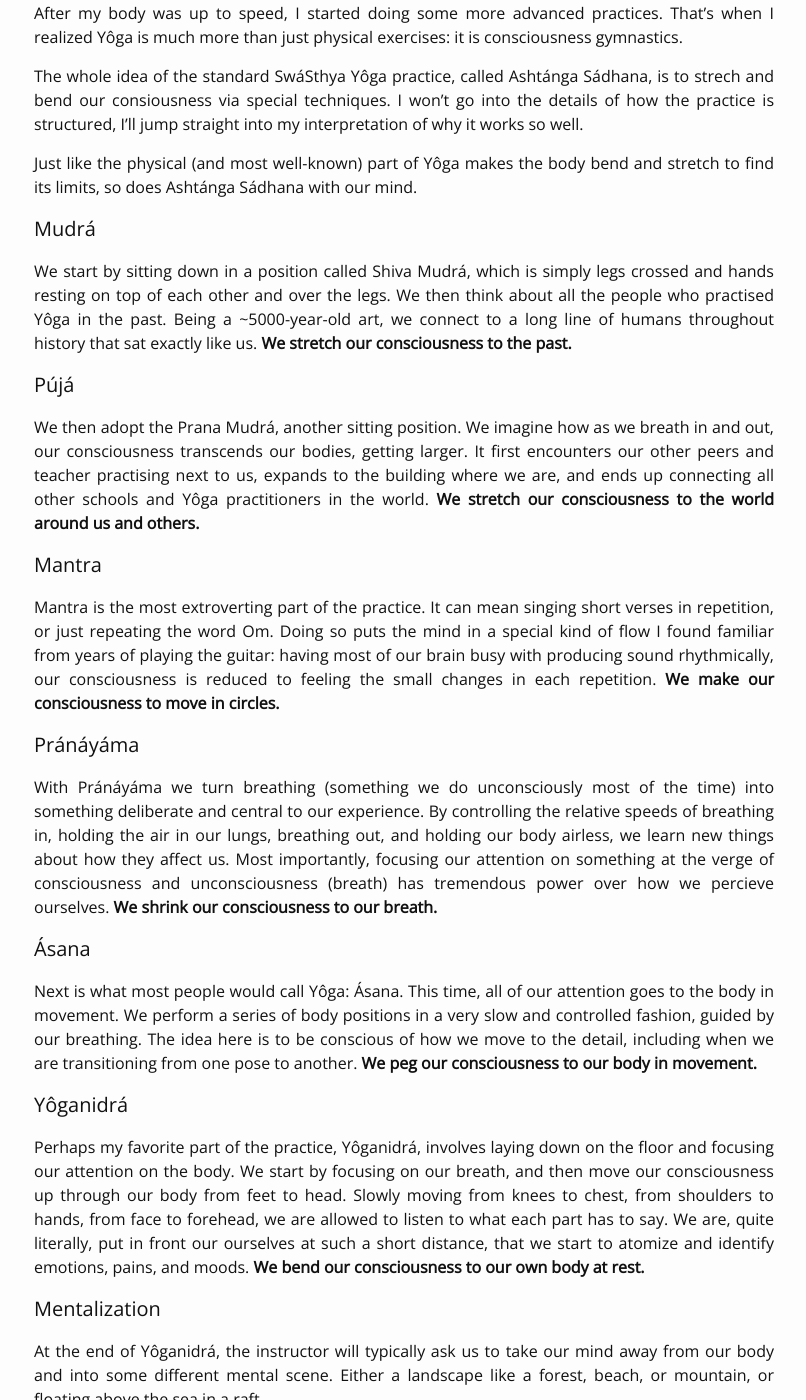
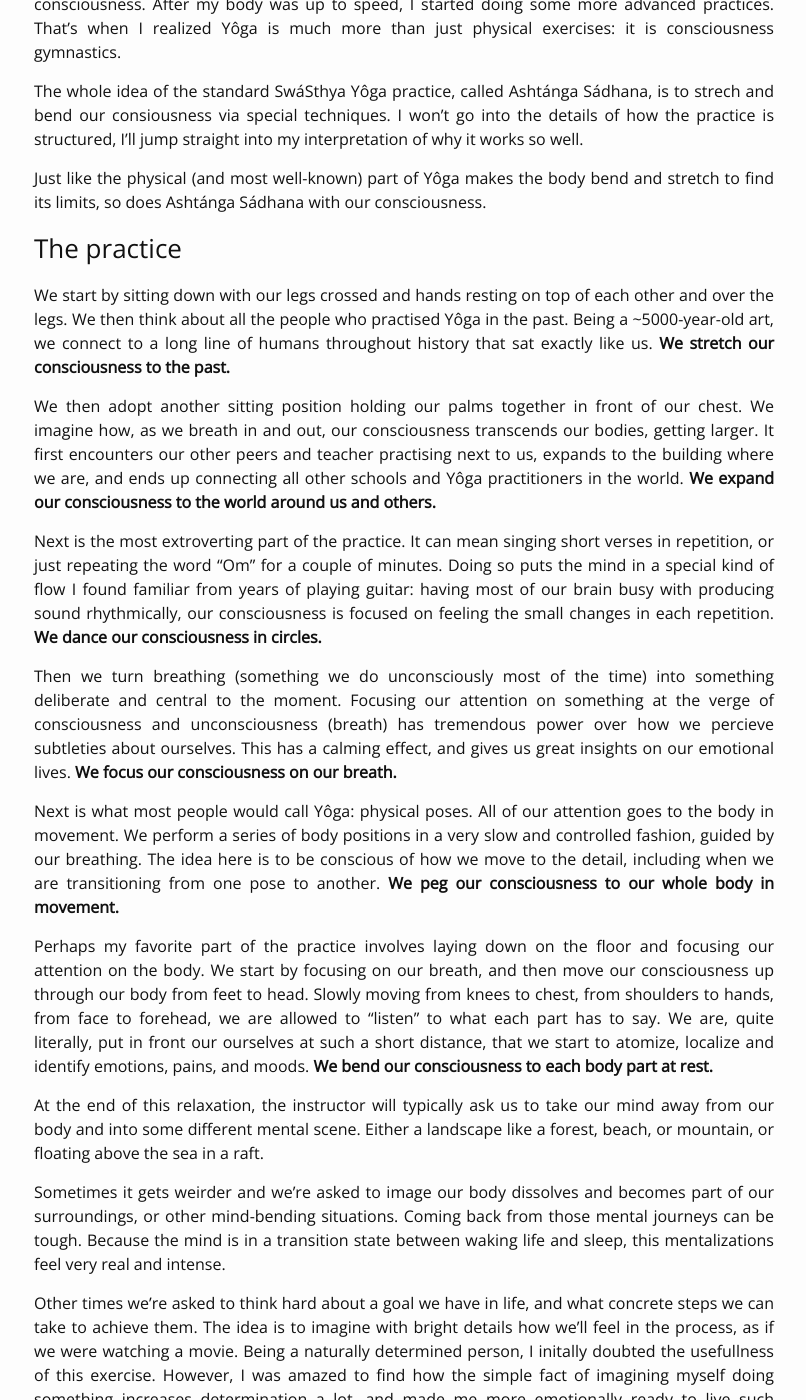
Before and after one commit to tobyornottobe/maraoz.github.io, a Jekyll site: the page built from _posts/2017-07-01-swasthya.md, in a window 1280 px wide and 1400 px high, scrolled down 895 px. Shown: the whole window, without its empty margins (236-1042 px from the left). Built offline with Jekyll 4.4.1, drawn with Linux system fonts in a browser that asks for light colours; some of the changed text lies outside the part shown.

Commit message:
finish swasthya post

```diff
--- a/_posts/2017-07-01-swasthya.md
+++ b/_posts/2017-07-01-swasthya.md
@@ -1,9 +1,9 @@
 ---
 layout: post
-title:  "[DRAFT] SwáSthya Yôga: Fitness for the Mind"
+title:  "SwáSthya Yôga: Fitness for the Mind"
 ---
 
-<img class="swasthya" src="/img/swasthya/1.jpg">
+<img class="swasthya" src="/img/swasthya/2.jpg">
 
 Almost exactly 1 year ago, I started practising Yôga. After years of talking with a very close friend mine about it, I decided it was a good time for me to start walking that path.
 
@@ -13,41 +13,35 @@
 
 ### Consciousness Gymnastics
 
-SwáSthya Yôga is as much about physical awareness as it is about the mental plane. The first few months, I was captivated by how much healthier I felt and how I had gained body-consciousness. After my body was up to speed, I started doing some more advanced practices. That's when I realized Yôga is much more than just physical exercises: it is consciousness gymnastics.
+SwáSthya Yôga is as much about physical awareness as it is about understanding our internal self. The first few months, I was captivated by how much healthier I felt and how I had gained body-consciousness. After my body was up to speed, I started doing some more advanced practices. That's when I realized Yôga is much more than just physical exercises: it is consciousness gymnastics.
 
 The whole idea of the standard SwáSthya Yôga practice, called Ashtánga Sádhana, is to strech and bend our consiousness via special techniques. I won't go into the details of how the practice is structured, I'll jump straight into my interpretation of why it works so well.
 
-Just like the physical (and most well-known) part of Yôga makes the body bend and stretch to find its limits, so does Ashtánga Sádhana with our mind.
+Just like the physical (and most well-known) part of Yôga makes the body bend and stretch to find its limits, so does Ashtánga Sádhana with our consciousness.
 
-#### Mudrá
+### The practice
 
-We start by sitting down in a position called Shiva Mudrá, which is simply legs crossed and hands resting on top of each other and over the legs. We then think about all the people who practised Yôga in the past. Being a ~5000-year-old art, we connect to a long line of humans throughout history that sat exactly like us. <strong>We stretch our consciousness to the past.</strong>
 
-#### Pújá
-We then adopt the Prana Mudrá, another sitting position. We imagine how as we breath in and out, our consciousness transcends our bodies, getting larger. It first encounters our other peers and teacher practising next to us, expands to the building where we are, and ends up connecting all other schools and Yôga practitioners in the world. <strong>We stretch our consciousness to the world around us and others.</strong>
+We start by sitting down with our legs crossed and hands resting on top of each other and over the legs. We then think about all the people who practised Yôga in the past. Being a ~5000-year-old art, we connect to a long line of humans throughout history that sat exactly like us. <strong>We stretch our consciousness to the past.</strong>
 
-#### Mantra
-Mantra is the most extroverting part of the practice. It can mean singing short verses in repetition, or just repeating the word Om. Doing so puts the mind in a special kind of flow I found familiar from years of playing the guitar: having most of our brain busy with producing sound rhythmically, our consciousness is reduced to feeling the small changes in each repetition. <strong>We make our consciousness to move in circles.</strong>
+We then adopt another sitting position holding our palms together in front of our chest. We imagine how, as we breath in and out, our consciousness transcends our bodies, getting larger. It first encounters our other peers and teacher practising next to us, expands to the building where we are, and ends up connecting all other schools and Yôga practitioners in the world. <strong>We expand our consciousness to the world around us and others.</strong>
 
-#### Pránáyáma
-With Pránáyáma we turn breathing (something we do unconsciously most of the time) into something deliberate and central to our experience. By controlling the relative speeds of breathing in, holding the air in our lungs, breathing out, and holding our body airless, we learn new things about how they affect us. Most importantly, focusing our attention on something at the verge of consciousness and unconsciousness (breath) has tremendous power over how we percieve ourselves. <strong>We shrink our consciousness to our breath.</strong>
+Next is the most extroverting part of the practice. It can mean singing short verses in repetition, or just repeating the word "Om" for a couple of minutes. Doing so puts the mind in a special kind of flow I found familiar from years of playing guitar: having most of our brain busy with producing sound rhythmically, our consciousness is focused on feeling the small changes in each repetition. <strong>We dance our consciousness in circles.</strong>
 
-#### Ásana
-Next is what most people would call Yôga: Ásana. This time, all of our attention goes to the body in movement. We perform a series of body positions in a very slow and controlled fashion, guided by our breathing. The idea here is to be conscious of how we move to the detail, including when we are transitioning from one pose to another. <strong>We peg our consciousness to our body in movement.</strong>
+Then we turn breathing (something we do unconsciously most of the time) into something deliberate and central to the moment. Focusing our attention on something at the verge of consciousness and unconsciousness (breath) has tremendous power over how we percieve subtleties about ourselves. This has a calming effect, and gives us great insights on our emotional lives. <strong>We focus our consciousness on our breath.</strong>
 
-#### Yôganidrá
-Perhaps my favorite part of the practice, Yôganidrá, involves laying down on the floor and focusing our attention on the body. We start by focusing on our breath, and then move our consciousness up through our body from feet to head. Slowly moving from knees to chest, from shoulders to hands, from face to forehead, we are allowed to listen to what each part has to say. We are, quite literally, put in front our ourselves at such a short distance, that we start to atomize and identify emotions, pains, and moods. <strong>We bend our consciousness to our own body at rest.</strong>
+Next is what most people would call Yôga: physical poses. All of our attention goes to the body in movement. We perform a series of body positions in a very slow and controlled fashion, guided by our breathing. The idea here is to be conscious of how we move to the detail, including when we are transitioning from one pose to another. <strong>We peg our consciousness to our whole body in movement.</strong>
 
-#### Mentalization
-At the end of Yôganidrá, the instructor will typically ask us to take our mind away from our body and into some different mental scene. Either a landscape like a forest, beach, or mountain, or floating above the sea in a raft.
+Perhaps my favorite part of the practice involves laying down on the floor and focusing our attention on the body. We start by focusing on our breath, and then move our consciousness up through our body from feet to head. Slowly moving from knees to chest, from shoulders to hands, from face to forehead, we are allowed to "listen" to what each part has to say. We are, quite literally, put in front our ourselves at such a short distance, that we start to atomize, localize and identify emotions, pains, and moods. <strong>We bend our consciousness to each body part at rest.</strong>
 
-Sometimes it gets weirder and we're asked to image our body dissolves and becomes part of our surroundings. Coming back from those mental journeys can be tough. Because the mind is in a transition state between waking life and sleep after Yôganidrá, this mentalizations feel very real and intense.
+At the end of this relaxation, the instructor will typically ask us to take our mind away from our body and into some different mental scene. Either a landscape like a forest, beach, or mountain, or floating above the sea in a raft.
+
+Sometimes it gets weirder and we're asked to image our body dissolves and becomes part of our surroundings, or other mind-bending situations. Coming back from those mental journeys can be tough. Because the mind is in a transition state between waking life and sleep, this mentalizations feel very real and intense.
 
 Other times we're asked to think hard about a goal we have in life, and what concrete steps we can take to achieve them. The idea is to imagine with bright details how we'll feel in the process, as if we were watching a movie. Being a naturally determined person, I initally doubted the usefullness of this exercise. However, I was amazed to find how the simple fact of imagining myself doing something increases determination a lot, and made me more emotionally ready to live such situations.
-<strong>We bend our consciousness to our imagination and stretch it to the future</strong>
+<strong>We fly our consciousness through our imagination and stretch it to the future</strong>
 
-#### Samyama
-Finally, there's Samyama, more commonly known as meditation. For this last part, we focus our attention on a mental image: be it [the Om symbol](https://s-media-cache-ak0.pinimg.com/736x/60/36/4e/60364ed62e8f5868de6b1f55c9c89179--om-symbol-tattoo-ohm-symbol.jpg), a golden nugget, a mountain, or a flame. The idea is to keep our monkey-brain set on something and letting thoughts and emotions to drift by, without developing them. This makes our consciousness very very small, allowing our unconscious to speak (sometimes). <strong>We bend our consciousness to the unconscious.</strong>
+Finally, there's meditation. For this last part, we focus our attention on a mental image: be it [the Om symbol](https://s-media-cache-ak0.pinimg.com/736x/60/36/4e/60364ed62e8f5868de6b1f55c9c89179--om-symbol-tattoo-ohm-symbol.jpg), a golden nugget, a mountain, or a flame. The idea is to keep our monkey-brain set on something and letting thoughts and emotions to drift by, without developing them. This makes our thinking mind very very small, allowing some interesting and often hidden parts of ourselves to speak. <strong>We make our consciousness more sensible to intuition.</strong>
 
 ### What all this causes in ourselves
 
@@ -56,4 +50,4 @@
 I've learnt this through my own personal experience, and I'm lucky: had someone tried to teach me this in theory they would have found a LOT of resistance from my part. This is why, as I said at the beginning, I'm not trying to convince anyone about this ideas. I'm just recording them for my own convenience. The good thing about all this is that you don't have to believe me or any authority about it: you can try it yourself!
 
 
-<img class="swasthya" src="/img/swasthya/2.jpg">
+<img class="swasthya" src="/img/swasthya/1.jpg">
```
